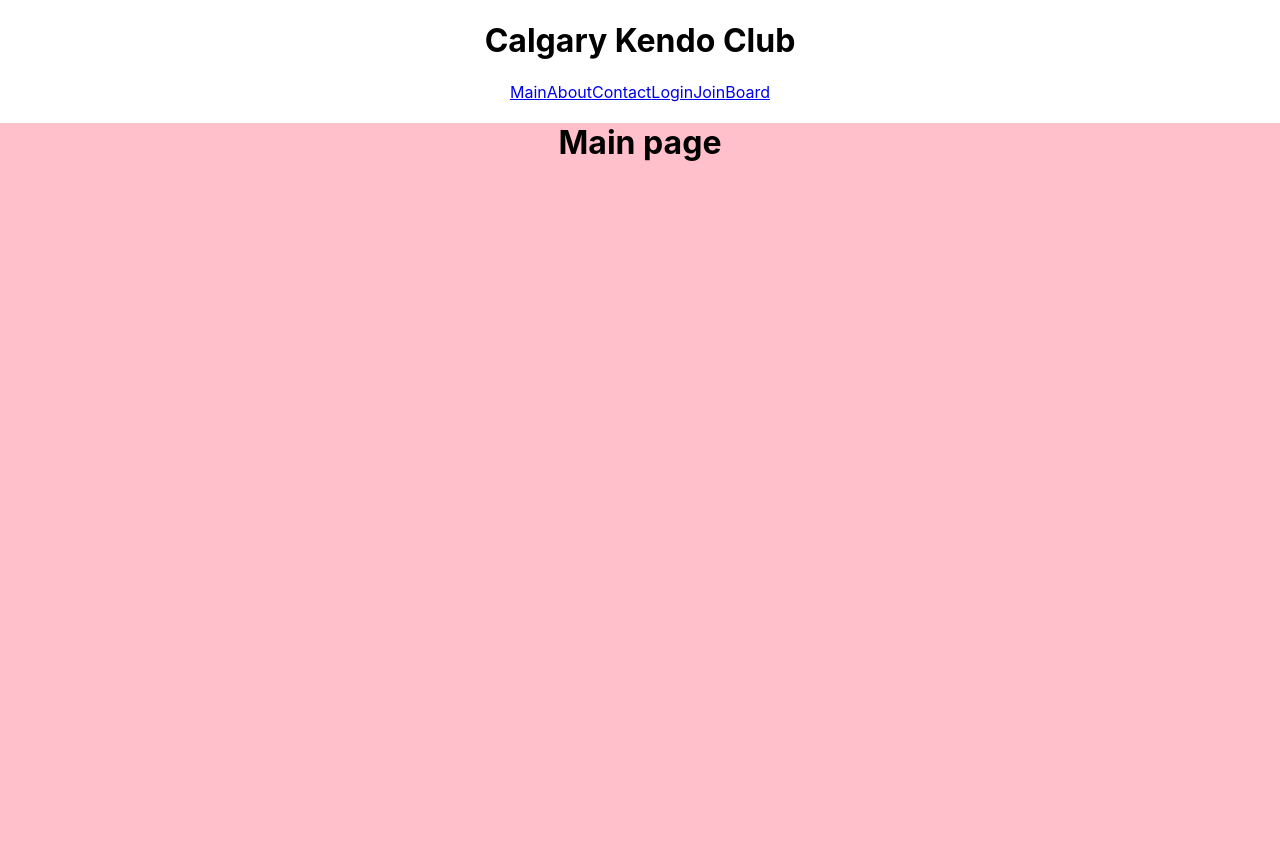
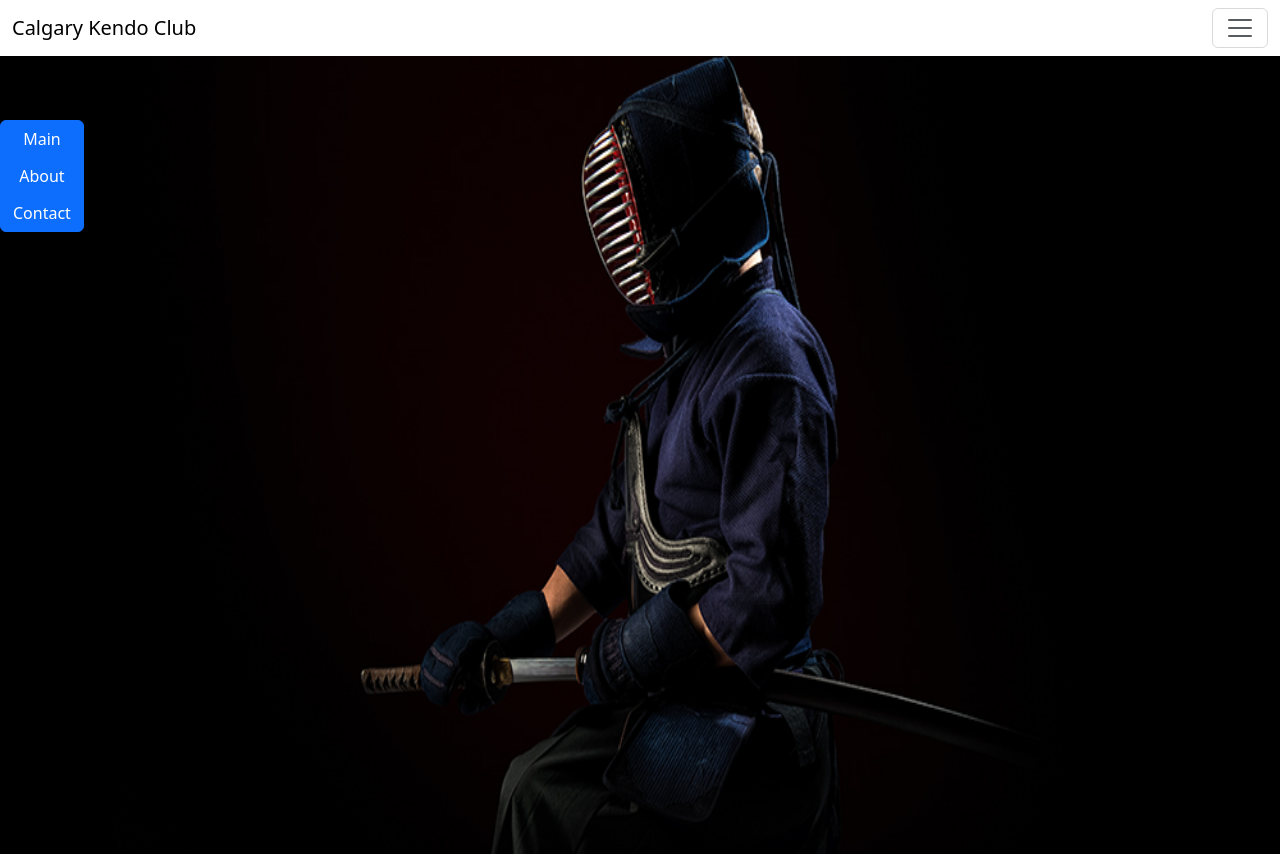
Before and after one commit to dhkdane/CalgaryKendoClub, a React (Create React App) app: page / in a window 1280 px wide. Shown: the top 854 px of the page. Built offline with nearby package versions, Linux system fonts and the light colour scheme.

Commit message:
part1 done. basic structures

```diff
--- a/package.json
+++ b/package.json
@@ -6,7 +6,9 @@
     "@testing-library/jest-dom": "^5.17.0",
     "@testing-library/react": "^13.4.0",
     "@testing-library/user-event": "^13.5.0",
+    "bootstrap": "^5.3.2",
     "react": "^18.2.0",
+    "react-bootstrap": "^2.9.1",
     "react-dom": "^18.2.0",
     "react-router-dom": "^6.18.0",
     "react-scripts": "5.0.1",
--- a/src/App.css
+++ b/src/App.css
@@ -2,37 +2,13 @@
   text-align: center;
 }
 
-.App-logo {
-  height: 40vmin;
-  pointer-events: none;
+.bg-transparent {
+  background-color: transparent !important;
+
+  border: none;
 }
 
-@media (prefers-reduced-motion: no-preference) {
-  .App-logo {
-    animation: App-logo-spin infinite 20s linear;
-  }
+.image {
+  width: 100%;
+  height: 1000px;
 }
-
-.App-header {
-  background-color: #282c34;
-  min-height: 100vh;
-  display: flex;
-  flex-direction: column;
-  align-items: center;
-  justify-content: center;
-  font-size: calc(10px + 2vmin);
-  color: white;
-}
-
-.App-link {
-  color: #61dafb;
-}
-
-@keyframes App-logo-spin {
-  from {
-    transform: rotate(0deg);
-  }
-  to {
-    transform: rotate(360deg);
-  }
-}
--- a/src/App.js
+++ b/src/App.js
@@ -1,14 +1,17 @@
+import React from "react";
+import { BrowserRouter } from "react-router-dom";
+import RouteHandler from "./pages/handler/RouteHandler";
+import Navibar from "./pages/Navibar";
+import "bootstrap/dist/css/bootstrap.min.css";
 import "./App.css";
-
-import Header from "./pages/Header";
-import Nav from "./pages/Nav";
-import Home from "./pages/Home";
 
 function App() {
   return (
-    <div className="App">
-      <Header />
-      <Nav />
+    <div>
+      <BrowserRouter>
+        <Navibar />
+        <RouteHandler />
+      </BrowserRouter>
     </div>
   );
 }
--- a/src/pages/Header.js
+++ /dev/null
@@ -1,6 +0,0 @@
-import React from "react";
-
-function Header() {
-  return <h1>Calgary Kendo Club</h1>;
-}
-export default Header;
--- a/src/pages/Home.js
+++ b/src/pages/Home.js
@@ -1,11 +1,48 @@
-import React from "react";
+import React, { useRef, useEffect } from "react";
 import Main from "./Main";
 import About from "./About";
 import Contact from "./Contact";
+import Button from "react-bootstrap/Button";
+import ButtonGroup from "react-bootstrap/ButtonGroup";
 
-const Home = ({ mainRef, aboutRef, contactRef }) => {
+const Home = () => {
+  const mainRef = useRef(null);
+  const aboutRef = useRef(null);
+  const contactRef = useRef(null);
+
+  const scrollToSection = (elementRef) => {
+    window.scrollTo({
+      top: elementRef.current.offsetTop,
+      behavior: "smooth",
+    });
+  };
+
+  useEffect(() => {
+    // Scroll to the section based on the URL hash
+    const sectionId = window.location.hash.substr(1);
+    if (sectionId) {
+      const ref = {
+        main: mainRef,
+        about: aboutRef,
+        contact: contactRef,
+      }[sectionId];
+      if (ref && ref.current) {
+        scrollToSection(ref);
+      }
+    }
+  }, []);
+
   return (
     <div>
+      <ButtonGroup
+        vertical
+        aria-label="Basic example"
+        style={{ position: "fixed", top: "15%", left: 0 }}
+      >
+        <Button onClick={() => scrollToSection(mainRef)}>Main</Button>
+        <Button onClick={() => scrollToSection(aboutRef)}>About</Button>
+        <Button onClick={() => scrollToSection(contactRef)}>Contact</Button>
+      </ButtonGroup>
       <div ref={mainRef} style={{ height: "1000px", backgroundColor: "pink" }}>
         <Main />
       </div>
@@ -21,4 +58,63 @@ const Home = ({ mainRef, aboutRef, contactRef }) => {
     </div>
   );
 };
+
 export default Home;
+
+// import React from "react";
+
+// import { useRef } from "react";
+// import Main from "./Main";
+// import About from "./About";
+// import Contact from "./Contact";
+
+// import Button from "react-bootstrap/Button";
+// import ButtonGroup from "react-bootstrap/ButtonGroup";
+
+// const Home = () => {
+//   const refs = {
+//     main: useRef(null),
+//     about: useRef(null),
+//     contact: useRef(null),
+//   };
+
+//   const scrollToSection = (elementRef) => {
+//     window.scrollTo({
+//       top: elementRef.current.offsetTop,
+//       behavior: "smooth",
+//     });
+//   };
+
+//   return (
+//     <div>
+//       <ButtonGroup
+//         vertical
+//         aria-label="Basic example"
+//         style={{ position: "fixed", top: "15%", left: 0 }}
+//       >
+//         <Button onClick={() => scrollToSection(refs.main)}>Main</Button>
+//         <Button onClick={() => scrollToSection(refs.about)}>About</Button>
+//         <Button onClick={() => scrollToSection(refs.contact)}>Contact</Button>
+//       </ButtonGroup>
+//       <div
+//         ref={refs.main}
+//         style={{ height: "1000px", backgroundColor: "pink" }}
+//       >
+//         <Main />
+//       </div>
+//       <div
+//         ref={refs.about}
+//         style={{ height: "1000px", backgroundColor: "blue" }}
+//       >
+//         <About />
+//       </div>
+//       <div
+//         ref={refs.contact}
+//         style={{ height: "1000px", backgroundColor: "yellow" }}
+//       >
+//         <Contact />
+//       </div>
+//     </div>
+//   );
+// };
+// export default Home;
--- a/src/pages/Info.js
+++ /dev/null
@@ -1,31 +0,0 @@
-import React from "react";
-import { useRef } from "react";
-import Main from "./Main";
-import About from "./About";
-import Contact from "./Contact";
-
-function Info(props) {
-  return (
-    <div>
-      <div
-        ref={props.main}
-        style={{ height: "1000px", backgroundColor: "pink" }}
-      >
-        <Main></Main>
-      </div>
-      <div
-        ref={props.about}
-        style={{ height: "1000px", backgroundColor: "blue" }}
-      >
-        <About></About>
-      </div>
-      <div
-        ref={props.contact}
-        style={{ height: "1000px", backgroundColor: "yellow" }}
-      >
-        <Contact></Contact>
-      </div>
-    </div>
-  );
-}
-export default Info;
--- a/src/pages/Main.js
+++ b/src/pages/Main.js
@@ -1,6 +1,10 @@
 import React from "react";
-
+import ListGroup from "react-bootstrap/ListGroup";
 function Main() {
-  return <h1>Main page</h1>;
+  return (
+    <div>
+      <img src="kendo_main.jpg" alt="Main page" className="image" />
+    </div>
+  );
 }
 export default Main;
--- a/src/pages/Nav.js
+++ /dev/null
@@ -1,57 +0,0 @@
-import React from "react";
-import { BrowserRouter, Routes, Route, Link } from "react-router-dom";
-import { useRef } from "react";
-import Home from "./Home";
-import Main from "./Main";
-import About from "./About";
-import Contact from "./Contact";
-import Login from "./Login";
-import Join from "./Join";
-import Board from "./Board";
-import Info from "./Info";
-
-function Nav() {
-  const main = useRef(null);
-  const about = useRef(null);
-  const contact = useRef(null);
-
-  const scrollToSection = (elementRef) => {
-    window.scrollTo({
-      top: elementRef.current.offsetTop,
-      behavior: "smooth",
-    });
-  };
-  return (
-    <div>
-      <BrowserRouter>
-        <nav>
-          <Link onClick={() => scrollToSection(main)} to={"/"}>
-            Main
-          </Link>
-          <Link onClick={() => scrollToSection(about)} to={"/"}>
-            About
-          </Link>
-          <Link onClick={() => scrollToSection(contact)} to={"/"}>
-            Contact
-          </Link>
-
-          <Link to={"/login"}>Login</Link>
-          <Link to={"/join"}>Join</Link>
-          <Link to={"/board"}>Board</Link>
-        </nav>
-        <Routes>
-          <Route
-            path="/"
-            element={
-              <Home mainRef={main} aboutRef={about} contactRef={contact} />
-            }
-          />
-          <Route path="/login" element={<Login />}></Route>
-          <Route path="/join" element={<Join />}></Route>
-          <Route path="/board" element={<Board />}></Route>
-        </Routes>
-      </BrowserRouter>
-    </div>
-  );
-}
-export default Nav;
--- /dev/null
+++ b/src/pages/Navibar.js
@@ -0,0 +1,34 @@
+import React from "react";
+import Container from "react-bootstrap/Container";
+import Navbar from "react-bootstrap/Navbar";
+import Offcanvas from "react-bootstrap/Offcanvas";
+import Sidebar from "./handler/Sidebar";
+
+function Navibar() {
+  const expand = false; // Set the expand property for Navbar
+
+  return (
+    <Navbar expand={expand} className="bg-transparent" sticky="top">
+      <Container fluid>
+        <Navbar.Brand href="#">Calgary Kendo Club</Navbar.Brand>
+        <Navbar.Toggle aria-controls={`offcanvasNavbar-expand-${expand}`} />
+        <Navbar.Offcanvas
+          id={`offcanvasNavbar-expand-${expand}`}
+          aria-labelledby={`offcanvasNavbarLabel-expand-${expand}`}
+          placement="end"
+        >
+          <Offcanvas.Header closeButton>
+            <Offcanvas.Title id={`offcanvasNavbarLabel-expand-${expand}`}>
+              Menu
+            </Offcanvas.Title>
+          </Offcanvas.Header>
+          <Offcanvas.Body>
+            <Sidebar />
+          </Offcanvas.Body>
+        </Navbar.Offcanvas>
+      </Container>
+    </Navbar>
+  );
+}
+
+export default Navibar;
--- /dev/null
+++ b/src/pages/handler/RouteHandler.js
@@ -0,0 +1,28 @@
+import React from "react";
+import { Routes, Route } from "react-router-dom";
+import Home from "../Home";
+import Login from "../Login";
+import Join from "../Join";
+import Board from "../Board";
+
+const routesConfig = [
+  { path: "/", element: <Home /> },
+  { path: "/login", element: <Login /> },
+  { path: "/join", element: <Join /> },
+  { path: "/board", element: <Board /> },
+  // Add more routes as needed
+];
+
+function RouteHandler() {
+  return (
+    <div>
+      <Routes>
+        {routesConfig.map((route, index) => (
+          <Route key={index} path={route.path} element={route.element} />
+        ))}
+      </Routes>
+    </div>
+  );
+}
+
+export default RouteHandler;
--- /dev/null
+++ b/src/pages/handler/Sidebar.js
@@ -0,0 +1,33 @@
+import React from "react";
+import { Link } from "react-router-dom";
+import ListGroup from "react-bootstrap/ListGroup";
+
+function Sidebar() {
+  return (
+    <div>
+      <ListGroup defaultActiveKey="#link1">
+        <Link to={"/"}>
+          <ListGroup.Item action href="#link1">
+            home
+          </ListGroup.Item>
+        </Link>
+        <Link to={"/login"}>
+          <ListGroup.Item action href="#link4">
+            login
+          </ListGroup.Item>
+        </Link>
+        <Link to={"/join"}>
+          <ListGroup.Item action href="#link5">
+            Join
+          </ListGroup.Item>
+        </Link>
+        <Link to={"/board"}>
+          <ListGroup.Item action href="#link6">
+            Board
+          </ListGroup.Item>
+        </Link>
+      </ListGroup>
+    </div>
+  );
+}
+export default Sidebar;
```
Also changed, not shown: src/pages/Action.js (deleted, +0 -27 lines), public/kendo_main.jpg (added), 1 other file (tests, documents, lock files or other folders).
